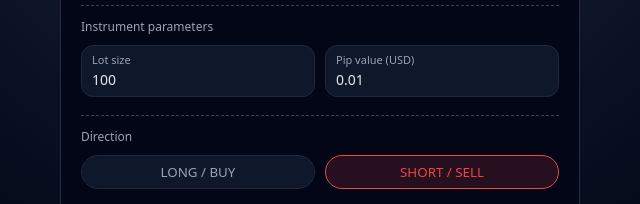
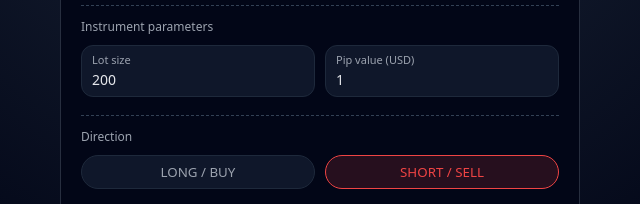
Before and after one commit to jpdk2428/xtbcalc, a plain HTML site: page index.html in a window 1280 px wide. Shown: the part 266-470 px from the top of the page, 320-960 px from the left. Drawn offline with Linux system fonts and the light colour scheme.

Commit message:
Modify lot size and pip value in index.html
Updated lot size and pip value in the input fields.

```diff
--- a/index.html
+++ b/index.html
@@ -148,12 +148,12 @@
       <div class="grid">
         <div class="field">
           <div class="field-label">Lot size</div>
-          <input id="lotSize" class="input" type="number" step="0.0001" value="100">
+          <input id="lotSize" class="input" type="number" step="0.0001" value="200">
         </div>
 
         <div class="field">
           <div class="field-label">Pip value (USD)</div>
-          <input id="pipValue" class="input" type="number" step="0.0001" value="0.01">
+          <input id="pipValue" class="input" type="number" step="0.0001" value="1">
         </div>
       </div>
     </div>
```
